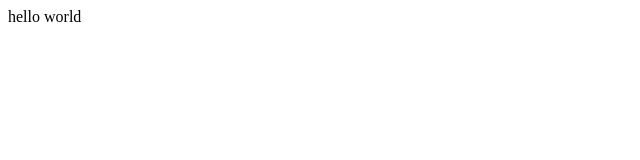
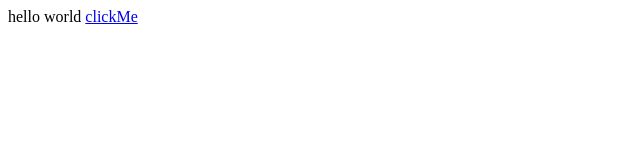
Before and after one commit to henuysh/henuysh.github.io, a plain HTML site: page index.html in a window 1280 px wide. Shown: the full height of the page, 0-640 px from the left. Drawn offline with Linux system fonts and the light colour scheme.

Commit message:
Update index.html

```diff
--- a/index.html
+++ b/index.html
@@ -1,2 +1,2 @@
 hello world
-<a href="yangshihaoniubi.html"></a>
+<a href="yangshihaoniubi.html">clickMe</a>
```
